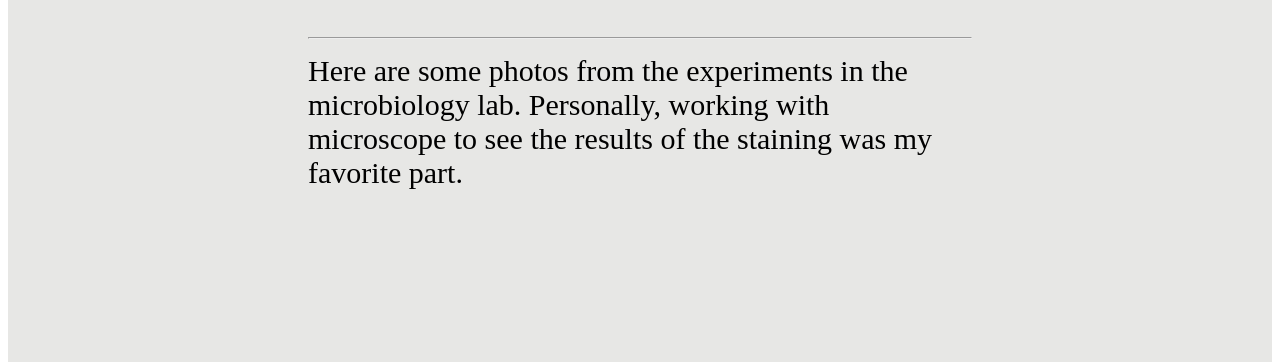
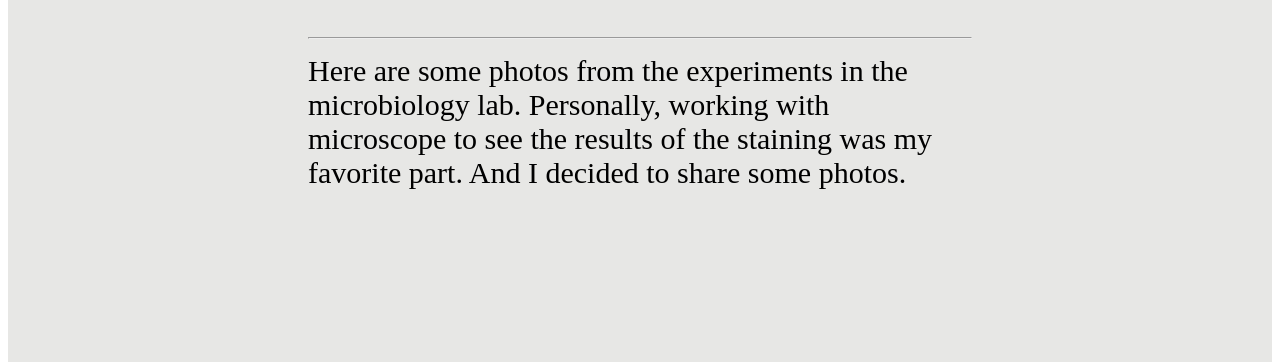
Before and after one commit to ayana-ismagambetova/ayana-ismagambetova.github.io, a plain HTML site: page gallery.html in a window 1280 px wide. Shown: the part 438-800 px from the top of the page. Drawn offline with Linux system fonts and the light colour scheme.

Commit message:
text in gallery.html changed

```diff
--- a/gallery.html
+++ b/gallery.html
@@ -16,7 +16,7 @@
   <header>
     <div class="intro"> <h1> Lab photos</h1>
     <hr>
-    Here are some photos from the experiments in the microbiology lab. Personally, working with microscope to see the results of the staining was my favorite part.
+    Here are some photos from the experiments in the microbiology lab. Personally, working with microscope to see the results of the staining was my favorite part. And I decided to share some photos.
     </div>
 
   </header>
```
